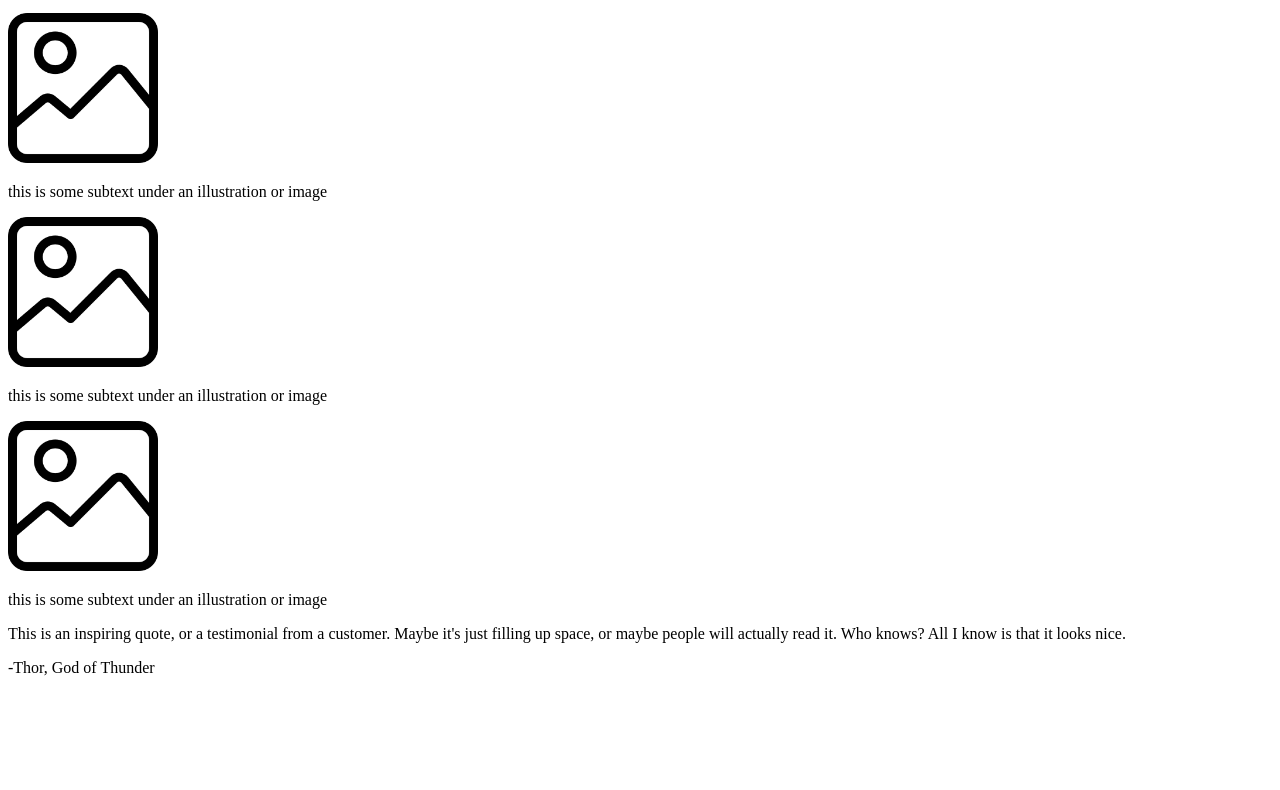
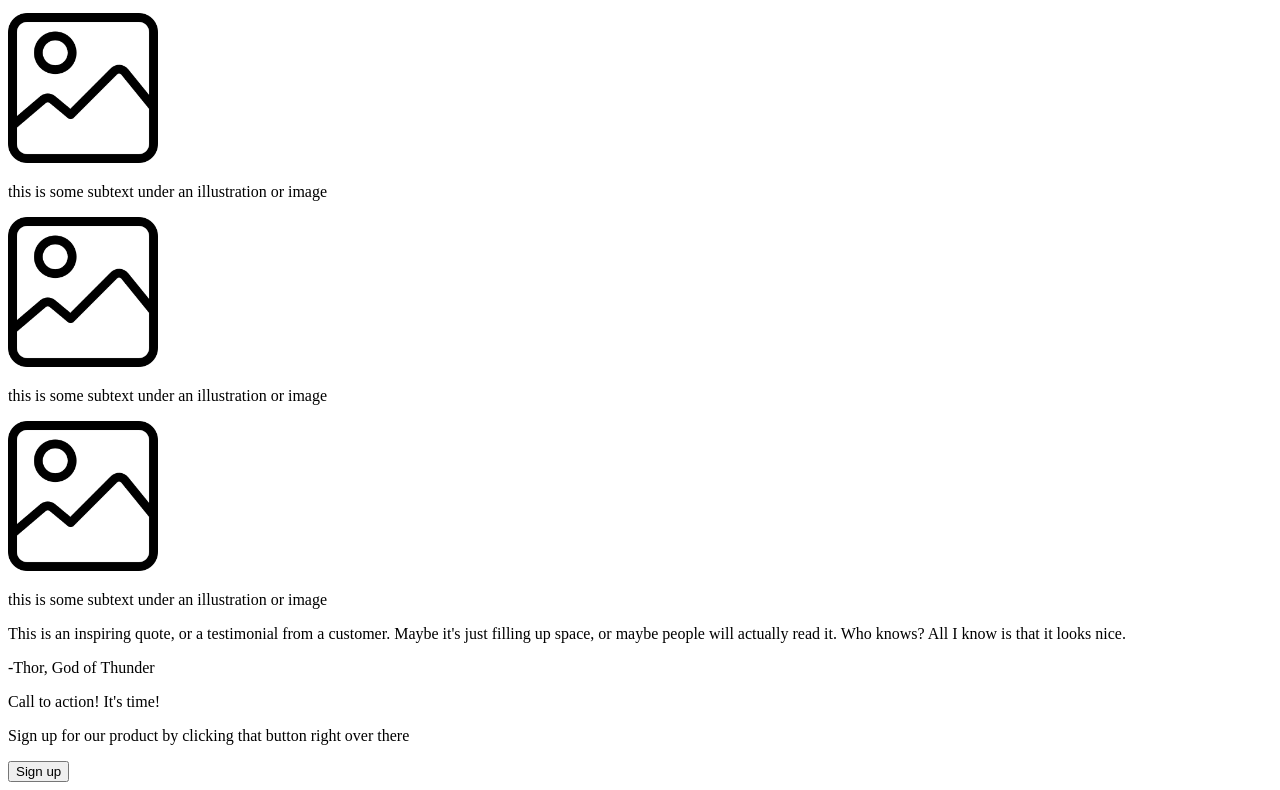
Before and after one commit to staneaurelius/front-end-foundation, a plain HTML site: page css-landing-page/index.html in a window 1280 px wide. Shown: the part 693-1483 px from the top of the page. Before the commit the page ends 1386 px from the top, so only its background shows below. Drawn offline with Linux system fonts and the light colour scheme.

Commit message:
Add forth section register

```diff
--- a/css-landing-page/index.html
+++ b/css-landing-page/index.html
@@ -51,5 +51,15 @@
             <p>This is an inspiring quote, or a testimonial from a customer. Maybe it's just filling up space, or maybe people will actually read it. Who knows? All I know is that it looks nice.</p>
             <p>-Thor, God of Thunder</p>
         </div>
+
+        <div class="register">
+            <div class="container">
+                <div class="text">
+                    <p>Call to action! It's time!</p>
+                    <p>Sign up for our product by clicking that button right over there</p>
+                </div>
+                <button>Sign up</button>
+            </div>
+        </div>
     </body>
 </html>
```
